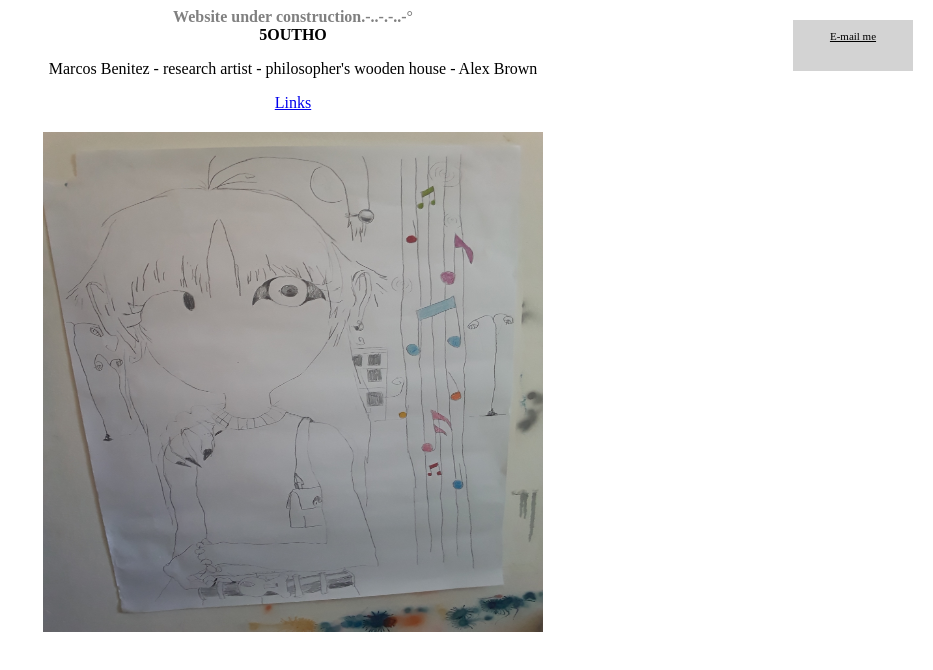
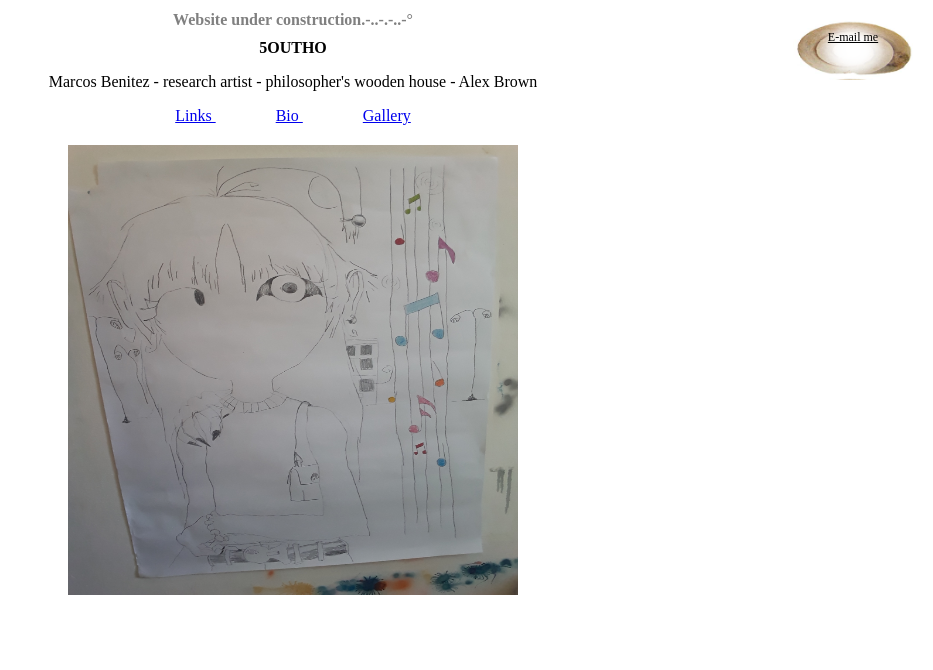
Before and after one commit to marcosb2001/5outho-website, a plain HTML site: page index.html in a window 1280 px wide. Shown: the whole page, without its empty margins (347-1280 px from the left). Drawn offline with Linux system fonts and the light colour scheme.

Commit message:
112122 1

```diff
--- a/index.html
+++ b/index.html
@@ -13,20 +13,25 @@
     <meta property="og:image" content="https://neocities.org/site_thumbnails/21/66/5outho/Screenshot_58.png.210x158.png">
   </head>
   <body>
-    <center>
-      <h1 class="gray">Website under construction.-..-.-..-°</h1>
+
+      <h1 style="color: gray;">Website under construction.-..-.-..-°</h1>
+
       <h1>5OUTHO</h1>
 
       <p>Marcos Benitez - research artist - philosopher's wooden house - Alex Brown</p>
+
+
+    <div class="navbar">
       <a href="pages/links.html"> Links </a>
-    </center>
+      <a href="pages/bio.html"> Bio </a>
+      <a href="pages/gallery.html"> Gallery </a>
+    </div>
 
-    <center>
+      <div class="drawing">
       <img src="media/draw.jpeg">
+      </div>
 
       <a href="mailto:hello5outho@outlook.com" class="emailme">E-mail me</a>
-    </center>
-
 
     <script src="scripts/test.js"></script>
   </body>
--- a/scripts/test.js
+++ b/scripts/test.js
@@ -1,3 +1,8 @@
-const obras = ['1', '2', '3', '4']
+const obras = ['1', '2', '3', '4', '5', '6', '7', '8']
 
 console.log (...obras)
+console.log("hi, testing js integration, i forgot how to do this")
+
+var randomItem = obras[Math.floor(Math.random()*obras.length)]
+
+console.log(randomItem)
--- a/styles/style.css
+++ b/styles/style.css
@@ -1,11 +1,14 @@
-/* CSS is how you can add style to your website, such as colors, fonts, and positioning of your
-   HTML content. To learn how to do something, just try searching Google for questions like
-   "how to change link color." */
+
 
 body {
   background-color: white;
   color: black;
   font-family: System;
+  text-align: center;
+}
+
+.navbar a {
+  margin: auto 30px;
 }
 
 .emailme {
@@ -15,30 +18,26 @@ body {
   position: fixed;
   top: 20px;
   right: 20px;
-  padding: 10px 10px 1px 10px;
+  padding: 10px 10px 10px 10px;
   text-align: center;
-  font-size: 11px;
-  background-color: lightgrey;
+  font-size: 12px;
+  background-image: url("../media/email.png");
+  background-size: contain;
+  background-color: white;
   z-index: 3;
   }
 
+
 h1 {
   font-size: 16px;
-  margin: 0 auto;
   z-index: 4;
   }
 
-.gray {
-  color: gray;
-}
 
-.emailme:hover {
-  background-color: white;
-  }
 
 img {
-  width: 500px;
-  height: 500px;
+  width: 450px;
+  height: 450px;
   display: inline-block;
   margin: 0 auto;
   position: relative;
```
Also changed, not shown: pages/bio.html (added, +19 -0 lines), pages/gallery.html (added, +19 -0 lines), media/email.png (added).
